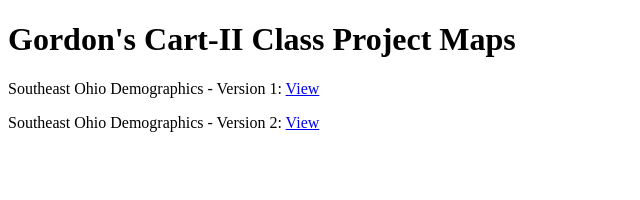
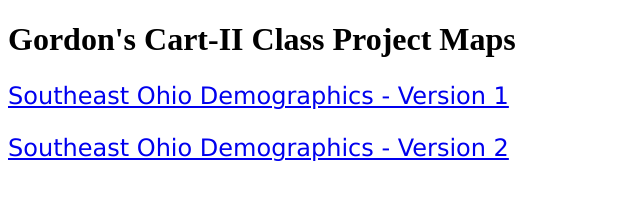
Before and after one commit to gordiniini/Webmaps, a plain HTML site: page index.html in a window 1280 px wide. Shown: the whole page, without its empty margins (0-640 px from the left). Drawn offline with Linux system fonts and the light colour scheme.

Commit message:
Add files via upload

```diff
--- a/index.html
+++ b/index.html
@@ -4,14 +4,23 @@
 <head>
   <meta charset="utf-8">
   <title>Gordon's Cart-II Project</title>
+
+  <style>
+
+      .TocItem {
+          font-family:Verdana, Helvetica, sans-serif;
+          font-size:1.5em;
+      }
+
+  </style>
 </head>
 
 <body>
 <h1>Gordon's Cart-II Class Project Maps</h1>
 
-<p>Southeast Ohio Demographics - Version 1: <a href="MiningProjectMap-V1.html">View</a></p>
+<p class="TocItem"><a href="MiningProjectMap-V1.html">Southeast Ohio Demographics - Version 1</a></p>
 
-<p>Southeast Ohio Demographics - Version 2: <a href="MiningProjectMap-V2.html">View</a></p>
+<p class="TocItem"><a href="MiningProjectMap-V2.html">Southeast Ohio Demographics - Version 2</a></p>
 </body>
 
 </html>
```
